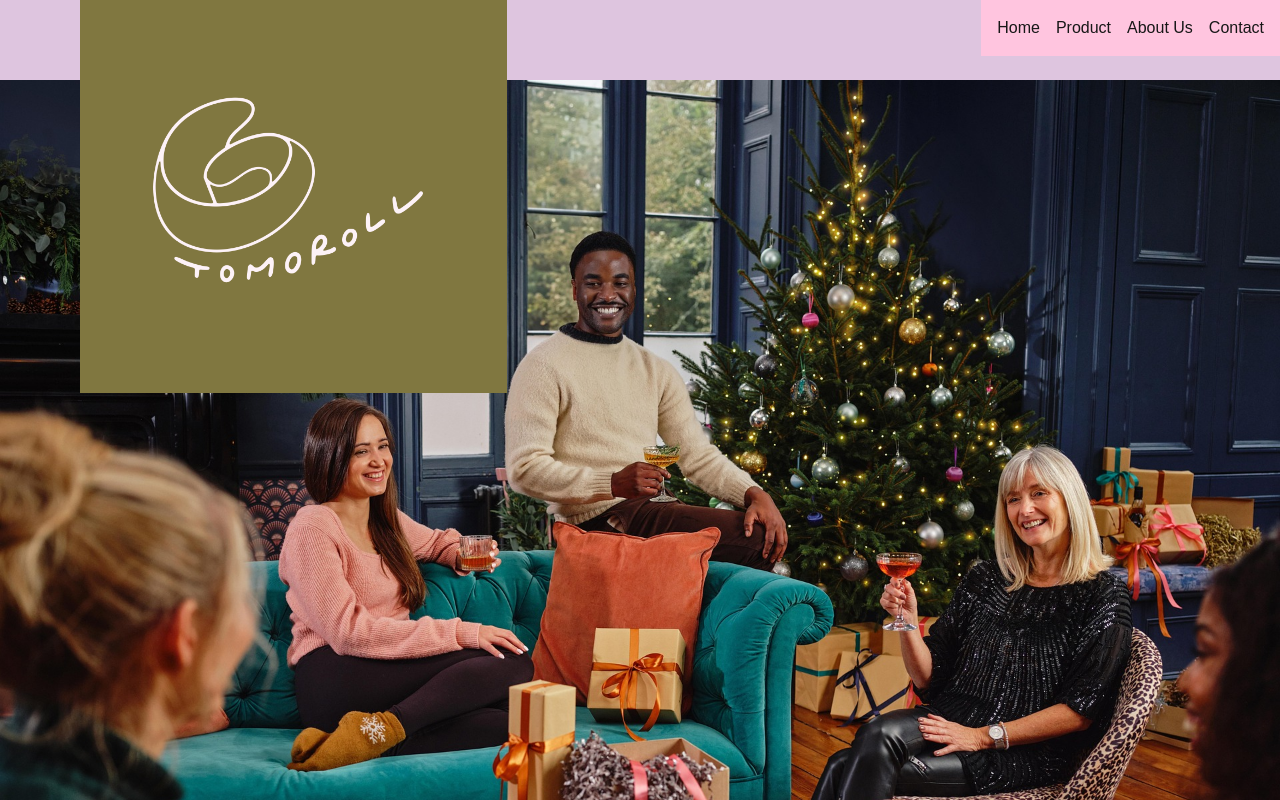
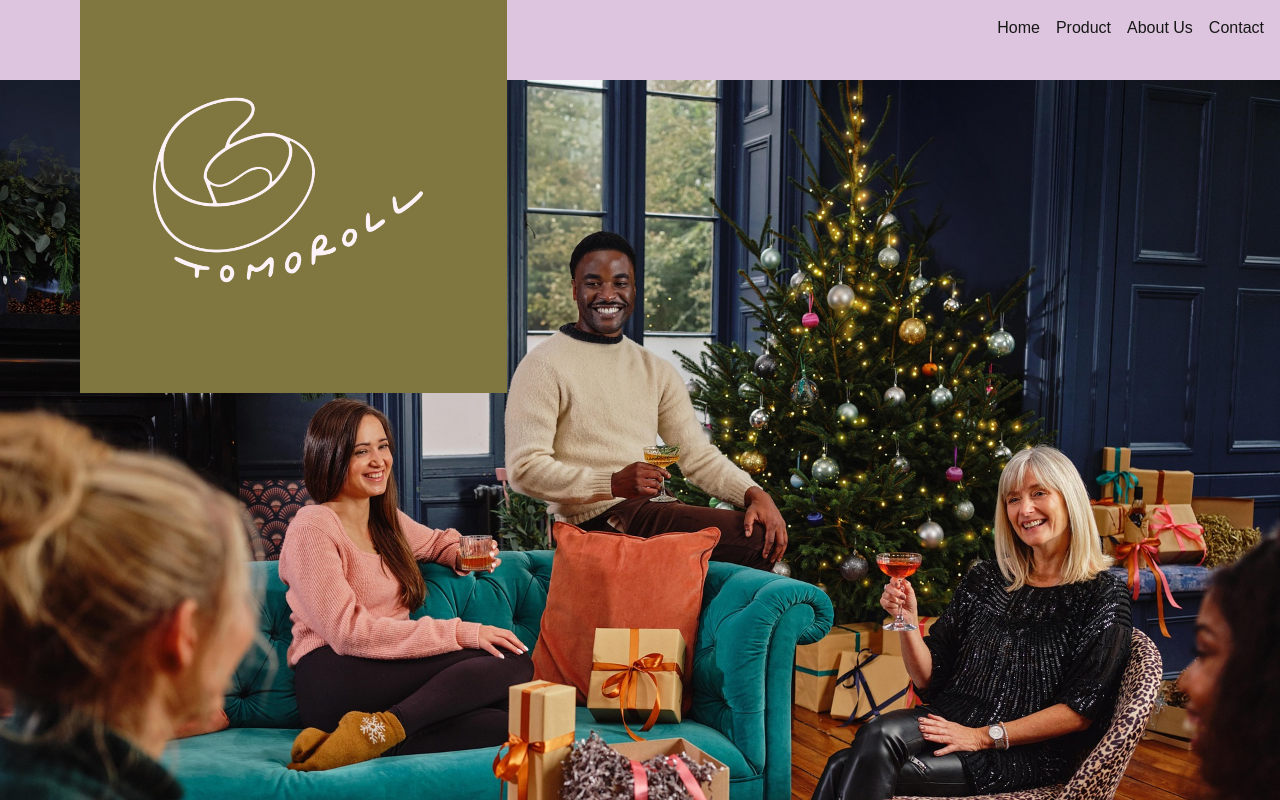
Before and after one commit to sunpochin/tomoroll, a Next.js app: page / in a window 1280 px wide. Shown: the top 800 px of the page. Built offline with nearby package versions, Linux system fonts and the light colour scheme.

Commit message:
chore: change NavBar color to fit .ai design

```diff
--- a/src/app/ContactSection.tsx
+++ b/src/app/ContactSection.tsx
@@ -3,7 +3,6 @@
 import React, { useState } from 'react'
 import dotenv from 'dotenv'
 dotenv.config()
-
 const ContactForm = () => {
   const [name, setName] = useState('')
   const [email, setEmail] = useState('')
--- a/src/app/NavBar.tsx
+++ b/src/app/NavBar.tsx
@@ -1,18 +1,26 @@
 // src/app/NavBar.tsx
-import React from 'react';
-import './globals.css';
+import React from 'react'
+import './globals.css'
 
 const NavBar = () => {
-    return (
-    <nav className="fixed top-0 right-0 bg-navbar p-4">
-        <ul className="flex flex-row items-center space-x-4">
-        <li><a href="#home">Home</a></li>
-        <li><a href="#product">Product</a></li>
-        <li><a href="#about">About Us</a></li>
-        <li><a href="#contact">Contact</a></li>
-        </ul>
+  return (
+    <nav className="fixed top-0 right-0 bg-custom-pink p-4">
+      <ul className="flex flex-row items-center space-x-4">
+        <li>
+          <a href="#home">Home</a>
+        </li>
+        <li>
+          <a href="#product">Product</a>
+        </li>
+        <li>
+          <a href="#about">About Us</a>
+        </li>
+        <li>
+          <a href="#contact">Contact</a>
+        </li>
+      </ul>
     </nav>
-    );
-};
+  )
+}
 
-export default NavBar;
+export default NavBar
```
